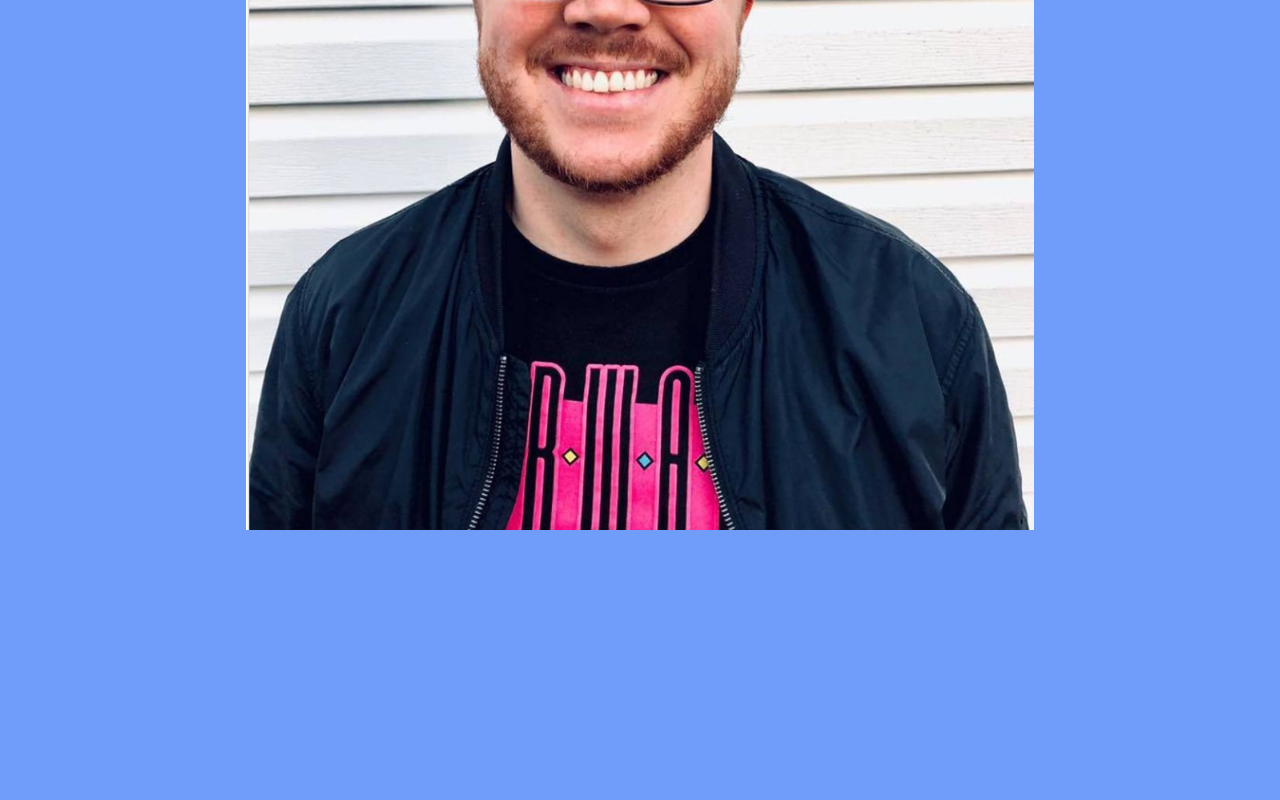
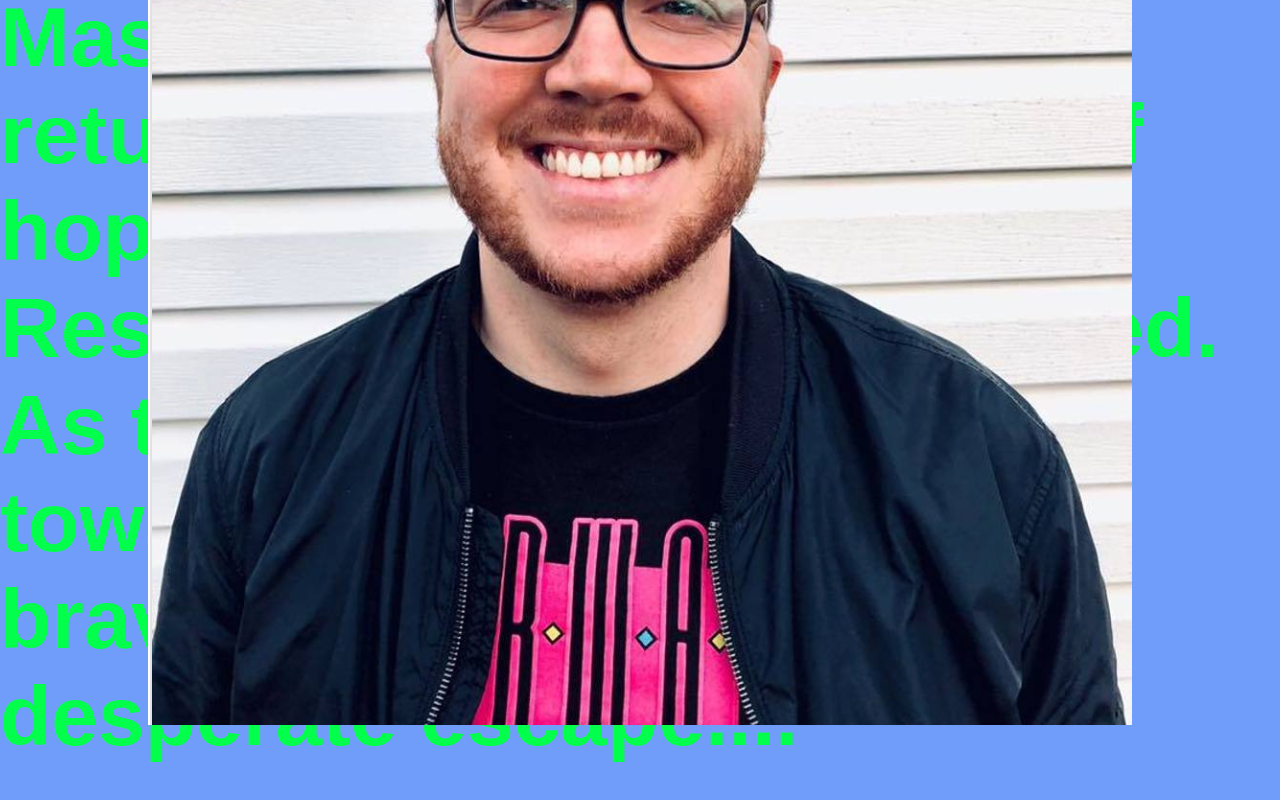
Before and after one commit to joehdodd/burg, a plain HTML site: page index.html in a window 1280 px wide. Shown: the part 580-1380 px from the top of the page. Before the commit the page ends 1110 px from the top, so only its background shows below. Drawn offline with Linux system fonts and the light colour scheme.

Commit message:
adds text

```diff
--- a/index.html
+++ b/index.html
@@ -79,6 +79,30 @@
       width: 100%;
     }
 
+    .burg-crawl {
+      display: grid;
+      align-items: center;
+      justify-content: center;
+      z-index: -10;
+    }
+
+    .burg-crawl > p {
+      font-size: 84px;
+      font-weight: bold;
+      color: #03ff4c;
+      animation: burg-crawl 15s ease;
+    }
+
+    @keyframes burg-crawl {
+      from {
+        transform: translate(0px);
+      }
+
+      to {
+        transform: translate(0, -2500px)
+      }
+    }
+
     @keyframes burg {
       from {
         transform: rotate3d(0);
@@ -97,5 +121,29 @@
       <h2>So long!</h2>
       <img class="burg-image" src="burg.png" alt="Burg" />
     </div>
+    <div class="burg-crawl">
+      <p>
+          The FIRST ORDER reigns.
+          Having decimated the peaceful
+          Republic, Supreme Leader Snoke
+          now deploys the merciless
+          legions to seize military
+          control of the galaxy.
+
+          Only General Leia Organa's
+          band of RESISTANCE fighters
+          stand against the rising
+          tyranny, certain that Jedi
+          Master Luke Skywalker will
+          return and restore a spark of
+          hope to the fight.
+
+          But the Resistance has been
+          exposed. As the First Order
+          speeds toward the rebel base,
+          the brave heroes mount a
+          desperate escape....
+      </p>
+    </div>
   </body>
 </html>
```
